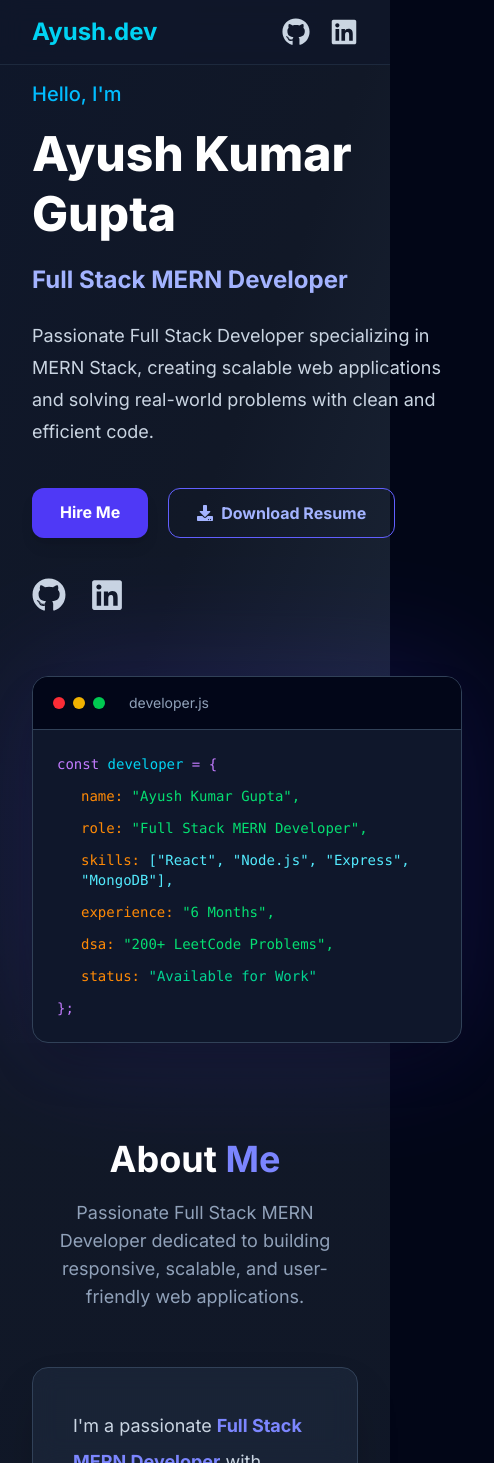
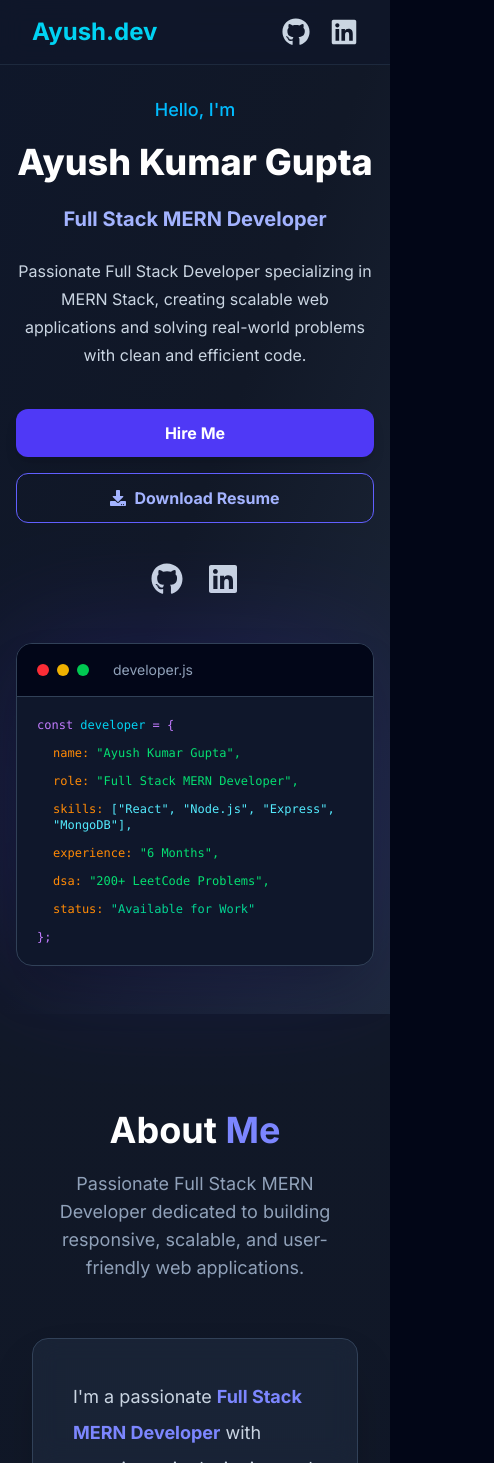
Before and after one commit to ayushkumarguptaa/Portfolio, a React (Vite) app in the folder User/: page / in a window 390 px wide. Shown: the top 1463 px of the page, 494 px wide, since content can reach past the window. Built offline with nearby package versions, Linux system fonts and the light colour scheme.

Commit message:
created more responsive

```diff
--- a/User/src/components/Hero.jsx
+++ b/User/src/components/Hero.jsx
@@ -11,38 +11,39 @@ const Hero = () => {
   return (
     <section
       id="home"
-      className="min-h-screen flex items-center bg-gradient-to-br from-[#0f172a] via-[#111827] to-[#1e293b] pt-20"
+      className="min-h-screen flex items-center bg-gradient-to-br from-[#0f172a] via-[#111827] to-[#1e293b] pt-24 pb-12"
     >
-      <div className="max-w-7xl mx-auto px-8 grid md:grid-cols-2 gap-16 items-center">
+      <div className="max-w-7xl mx-auto w-full px-4 sm:px-6 lg:px-8 grid grid-cols-1 md:grid-cols-2 gap-12 md:gap-16 items-center">
 
         {/* Left Content */}
         <motion.div
           initial={{ opacity: 0, x: -80 }}
           animate={{ opacity: 1, x: 0 }}
           transition={{ duration: 0.8 }}
+          className="text-center md:text-left"
         >
-          <p className="text-sky-400 text-xl font-medium mb-4">
+          <p className="text-sky-400 text-lg sm:text-xl font-medium mb-4">
             Hello, I'm
           </p>
 
-          <h1 className="text-5xl md:text-7xl font-extrabold text-white leading-tight">
+          <h1 className="text-4xl sm:text-5xl md:text-7xl font-extrabold text-white leading-tight">
             {portfolio.name}
           </h1>
 
-          <h2 className="text-2xl md:text-3xl text-indigo-300 mt-5 font-semibold">
+          <h2 className="text-xl sm:text-2xl md:text-3xl text-indigo-300 mt-5 font-semibold">
             {portfolio.role}
           </h2>
 
-          <p className="text-slate-300 mt-6 text-lg leading-8 max-w-xl">
+          <p className="text-slate-300 mt-6 text-base sm:text-lg leading-7 sm:leading-8 max-w-xl mx-auto md:mx-0">
             {portfolio.description}
           </p>
 
           {/* Buttons */}
-          <div className="flex flex-wrap gap-5 mt-10">
+          <div className="flex flex-col sm:flex-row gap-4 mt-10">
 
             <a
               href="#contact"
-              className="bg-indigo-600 hover:bg-indigo-500 text-white px-7 py-3 rounded-xl font-semibold shadow-lg hover:shadow-indigo-500/40 transition duration-300"
+              className="w-full sm:w-auto bg-indigo-600 hover:bg-indigo-500 text-white px-7 py-3 rounded-xl font-semibold text-center shadow-lg hover:shadow-indigo-500/40 transition duration-300"
             >
               Hire Me
             </a>
@@ -50,7 +51,7 @@ const Hero = () => {
             <a
               href="/Ayush_Kumar_Gupta_.pdf"
               download
-              className="border border-indigo-500 text-indigo-300 hover:bg-indigo-600 hover:text-white px-7 py-3 rounded-xl font-semibold flex items-center gap-2 transition duration-300"
+              className="w-full sm:w-auto border border-indigo-500 text-indigo-300 hover:bg-indigo-600 hover:text-white px-7 py-3 rounded-xl font-semibold flex items-center justify-center gap-2 transition duration-300"
             >
               <FaDownload />
               Download Resume
@@ -59,7 +60,7 @@ const Hero = () => {
           </div>
 
           {/* Social Icons */}
-          <div className="flex gap-6 mt-10">
+          <div className="flex justify-center md:justify-start gap-6 mt-10">
 
             <a
               href={portfolio.github}
@@ -67,7 +68,7 @@ const Hero = () => {
               rel="noreferrer"
               className="text-slate-300 hover:text-white hover:scale-110 transition"
             >
-              <FaGithub size={34} />
+              <FaGithub size={32} />
             </a>
 
             <a
@@ -76,7 +77,7 @@ const Hero = () => {
               rel="noreferrer"
               className="text-slate-300 hover:text-sky-400 hover:scale-110 transition"
             >
-              <FaLinkedin size={34} />
+              <FaLinkedin size={32} />
             </a>
 
           </div>
@@ -88,16 +89,16 @@ const Hero = () => {
           initial={{ opacity: 0, x: 80 }}
           animate={{ opacity: 1, x: 0 }}
           transition={{ duration: 0.9 }}
-          className="flex justify-center"
+          className="flex justify-center w-full"
         >
 
-          <div className="relative">
+          <div className="relative w-full max-w-[430px]">
 
             {/* Glow */}
             <div className="absolute inset-0 bg-indigo-600 blur-3xl opacity-20 rounded-3xl"></div>
 
             {/* Code Card */}
-            <div className="relative w-[430px] rounded-2xl overflow-hidden border border-slate-700 bg-slate-900 shadow-2xl">
+            <div className="relative w-full rounded-2xl overflow-hidden border border-slate-700 bg-slate-900 shadow-2xl">
 
               {/* Top Bar */}
               <div className="flex items-center gap-2 bg-slate-950 px-5 py-4 border-b border-slate-700">
@@ -113,57 +114,55 @@ const Hero = () => {
               </div>
 
               {/* Code */}
-              <div className="p-6 font-mono text-sm space-y-3">
+              <div className="p-5 sm:p-6 font-mono text-xs sm:text-sm space-y-3 overflow-x-auto">
 
                 <p className="text-purple-400">
                   const <span className="text-cyan-400">developer</span> = {"{"}
                 </p>
 
-                <p className="ml-6 text-orange-400">
+                <p className="ml-4 sm:ml-6 text-orange-400">
                   name:
                   <span className="text-green-400">
                     {" "} "{portfolio.name}",
                   </span>
                 </p>
 
-                <p className="ml-6 text-orange-400">
+                <p className="ml-4 sm:ml-6 text-orange-400">
                   role:
                   <span className="text-green-400">
                     {" "} "{portfolio.role}",
                   </span>
                 </p>
 
-                <p className="ml-6 text-orange-400">
+                <p className="ml-4 sm:ml-6 text-orange-400">
                   skills:
                   <span className="text-cyan-300">
                     {" "}["React", "Node.js", "Express", "MongoDB"],
                   </span>
                 </p>
 
-                <p className="ml-6 text-orange-400">
+                <p className="ml-4 sm:ml-6 text-orange-400">
                   experience:
                   <span className="text-green-400">
                     {" "} "6 Months",
                   </span>
                 </p>
 
-                <p className="ml-6 text-orange-400">
+                <p className="ml-4 sm:ml-6 text-orange-400">
                   dsa:
                   <span className="text-green-400">
                     {" "} "200+ LeetCode Problems",
                   </span>
                 </p>
 
-                <p className="ml-6 text-orange-400">
+                <p className="ml-4 sm:ml-6 text-orange-400">
                   status:
                   <span className="text-emerald-400">
                     {" "} "Available for Work"
                   </span>
                 </p>
 
-                <p className="text-purple-400">
-                  {"};"}
-                </p>
+                <p className="text-purple-400">{"};"}</p>
 
               </div>
 
--- a/User/src/index.css
+++ b/User/src/index.css
@@ -1,14 +1,20 @@
 @import "tailwindcss";
 
-html{
-  scroll-behavior:smooth;
+html {
+  scroll-behavior: smooth;
+  overflow-x: hidden;
 }
 
-body{
-  margin:0;
-  padding:0;
-  font-family:Inter,sans-serif;
-  background:#020617;
+body {
+  margin: 0;
+  padding: 0;
+  font-family: Inter, sans-serif;
+  background: #020617;
+  overflow-x: hidden;
+}
+
+#root {
+  overflow-x: hidden;
 }
 
 
```
